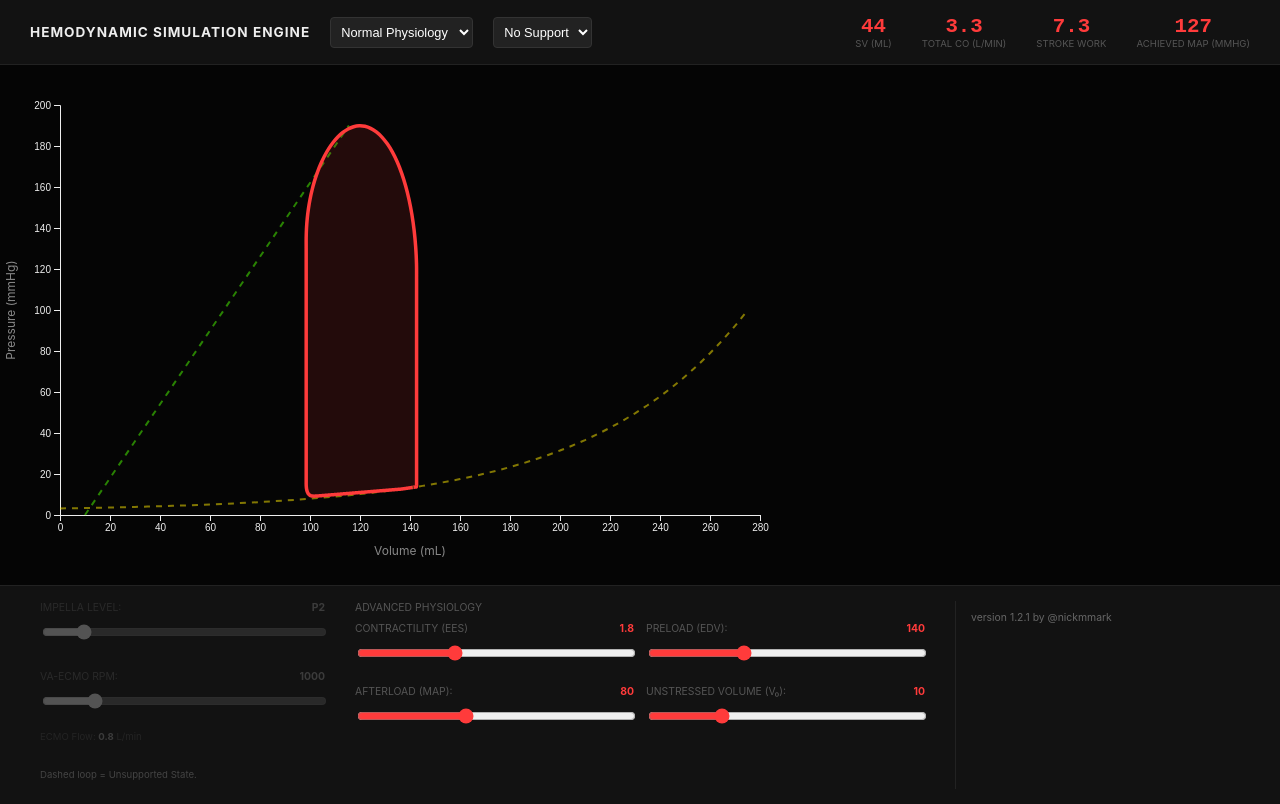
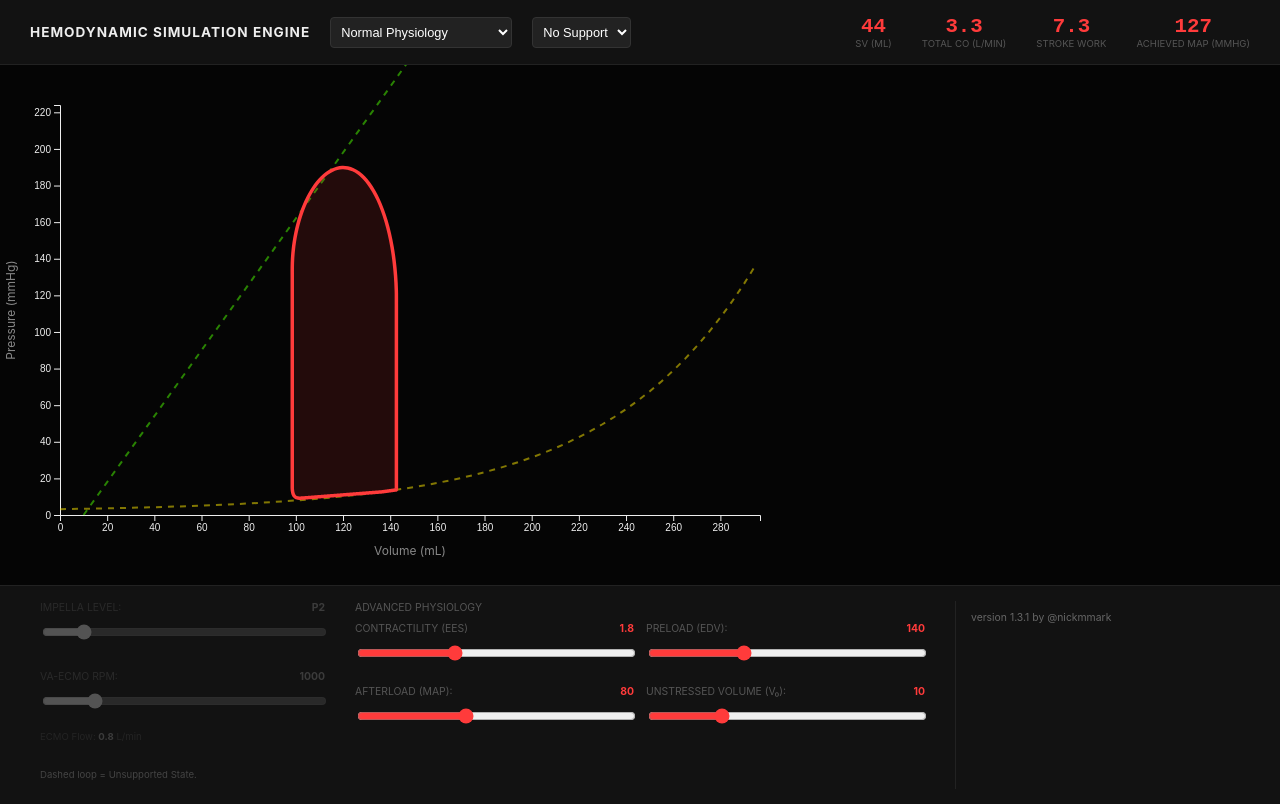
Before and after one commit to nickmmark/pressure-volume-loops, a plain HTML site: page index.html in a window 1280 px wide. Drawn offline with nearby package versions, Linux system fonts and the light colour scheme.

Commit message:
Add files via upload

```diff
--- a/index.html
+++ b/index.html
@@ -62,6 +62,10 @@
         <select id="pathology-select">
             <option value="normal">Normal Physiology</option>
             <option value="hf">Severe Systolic HF</option>
+            <option value="dd">Severe Diastolic HF</option>
+            <option value="as">Severe Aortic Stenosis</option>
+            <option value="ai">Aortic Insufficiency</option>
+            <option value="amr">Acute Mitral Regurgitation</option>
         </select>
         <select id="device-select">
             <option value="none">No Support</option>
@@ -120,17 +124,24 @@
         </div>
     </div>
     <div style="border-left: 1px solid #222; padding-left: 15px;">
-        <p style="font-size: 0.65rem; color:#666;">version 1.2.1 by @nickmmark</p>
+        <p style="font-size: 0.65rem; color:#666;">version 1.3.1 by @nickmmark</p>
     </div>
 </div>
 
 <script>
     const pathologies = {
-        normal: { ees: 1.8, edv: 140, map: 80, v0: 10 },
-        hf: { ees: 0.6, edv: 230, map: 70, v0: 15 }
+        normal: { ees: 1.8, edv: 140, map: 80, v0: 10, edpvrScale: 1.0, edpvrSlope: 1.0, avObstruction: 1.0, aiRegurg: 0.0, mrRegurg: 0.0 },
+        hf: { ees: 0.6, edv: 230, map: 70, v0: 15, edpvrScale: 1.1, edpvrSlope: 1.05, avObstruction: 1.0, aiRegurg: 0.0, mrRegurg: 0.0 },
+
+        // CHANGE #2 (AS wider): increased EDV modestly to widen (increase SV/loop width) while keeping high MAP.
+        as: { ees: 1.6, edv: 200, map: 105, v0: 10, edpvrScale: 1.0, edpvrSlope: 1.0, avObstruction: 0.35, aiRegurg: 0.0, mrRegurg: 0.0 },
+
+        ai: { ees: 2.0, edv: 210, map: 70, v0: 8, edpvrScale: 1.0, edpvrSlope: 1.0, avObstruction: 1.0, aiRegurg: 0.18, mrRegurg: 0.0 },
+        amr: { ees: 1.7, edv: 190, map: 65, v0: 12, edpvrScale: 1.0, edpvrSlope: 1.0, avObstruction: 1.0, aiRegurg: 0.0, mrRegurg: 0.28 },
+        dd: { ees: 2.2, edv: 115, map: 95, v0: 22, edpvrScale: 1.55, edpvrSlope: 1.20, avObstruction: 1.0, aiRegurg: 0.0, mrRegurg: 0.0 }
     };
 
-    let state = { ...pathologies.normal, device: 'none', pLevel: 2, ecmoRPM: 1000 };
+    let state = { ...pathologies.normal, pathologyKey: 'normal', device: 'none', pLevel: 2, ecmoRPM: 1000 };
 
     const svgW = 800, svgH = 500, marg = { t: 40, r: 40, b: 50, l: 60 };
     const innerW = svgW - marg.l - marg.r, innerH = svgH - marg.t - marg.b;
@@ -141,8 +152,9 @@
     const x = d3.scaleLinear().domain([0, 280]).range([0, innerW]);
     const y = d3.scaleLinear().domain([0, 200]).range([innerH, 0]);
 
-    svg.append("g").attr("transform", `translate(0,${innerH})`).call(d3.axisBottom(x)).attr("class", "axis");
-    svg.append("g").call(d3.axisLeft(y)).attr("class", "axis");
+    // CHANGE #1 (dynamic plot scaling): tag axes so we can safely re-call them after domain changes.
+    svg.append("g").attr("transform", `translate(0,${innerH})`).call(d3.axisBottom(x)).attr("class", "axis x-axis");
+    svg.append("g").call(d3.axisLeft(y)).attr("class", "axis y-axis");
 
     svg.append("text")
         .attr("x", innerW / 2)
@@ -190,6 +202,14 @@
 
     function getPressure(v) { return 2 + 1.2 * Math.exp(0.016 * v); }
 
+    function getPressureWithConfig(v, config) {
+        // Allows pathology-specific diastolic stiffness (EDPVR) adjustments.
+        // Default behavior matches getPressure(v) when edpvrScale=1 and edpvrSlope=1.
+        const scale = (config && config.edpvrScale != null) ? config.edpvrScale : 1.0;
+        const slope = (config && config.edpvrSlope != null) ? config.edpvrSlope : 1.0;
+        return (2 * scale) + (1.2 * scale) * Math.exp(0.016 * slope * v);
+    }
+
     function closePoints(pts) {
         if (!pts || pts.length < 2) return pts;
         const first = pts[0];
@@ -232,7 +252,7 @@
         }
         if (device === 'impella') map -= (pLevel * 0.8);
 
-        let plaBase = getPressure(config.edv) + 1.5;
+        let plaBase = getPressureWithConfig(config.edv, config) + 1.5;
 
         if (device === 'impella') {
             plaBase = plaBase - pLevel * 0.9;
@@ -241,6 +261,14 @@
 
         const kFill = 22;
         const kAv   = 18;
+
+        // Valvular pathology modifiers (kept in the pathology config object)
+        // - avObstruction < 1 narrows effective aortic valve conductance (Aortic Stenosis)
+        // - aiRegurg adds diastolic regurg from Ao -> LV (Aortic Insufficiency)
+        // - mrRegurg adds systolic regurg from LV -> LA (Acute MR)
+        const kAvEff = kAv * ((config && config.avObstruction != null) ? config.avObstruction : 1.0);
+        const kAI = kAv * ((config && config.aiRegurg != null) ? config.aiRegurg : 0.0);
+        const kMR = kFill * ((config && config.mrRegurg != null) ? config.mrRegurg : 0.0);
 
         let kFillEff = kFill;
         if (device === 'ecmo') {
@@ -287,21 +315,27 @@
                         : 0.1;
 
                     let plv_el = Et * (v - config.v0);
-                    let plv = Math.max(plv_el, getPressure(v));
+                    let plv = Math.max(plv_el, getPressureWithConfig(v, config));
 
                     const pla = plaBase;
                     const qIn = (pla > plv) ? (pla - plv) * kFillEff : 0;
 
-                    const qOut = (plv > pao) ? (plv - pao) * kAv : 0;
+                    const qOut = (plv > pao) ? (plv - pao) * kAvEff : 0;
 
                     const qPump = qMax * pumpFrac(plv, pao);
 
-                    v += (qIn - qOut - qPump) * dt;
+                    // Valvular regurgitant flows (simple conductance-based approximations)
+                    // Aortic Insufficiency: diastolic backflow Ao -> LV (adds volume to LV)
+                    const qAI = (kAI > 0 && t >= ts && pao > plv) ? (pao - plv) * kAI : 0;
+                    // Acute Mitral Regurgitation: systolic backflow LV -> LA (reduces LV volume without raising Ao)
+                    const qMR = (kMR > 0 && t < ts && plv > pla) ? (plv - pla) * kMR : 0;
+
+                    v += (qIn - qOut - qPump + qAI - qMR) * dt;
 
                     const runoff = (pao - map) / R_runoff;
 
                     const Ceff = effectiveCompliance(C_ao, pao);
-                    pao += ((qOut + qPump + qECMO) - runoff) / Ceff * dt;
+                    pao += ((qOut + qPump + qECMO - qAI) - runoff) / Ceff * dt;
 
                     v = clamp(v, 5, 320);
                     pao = clamp(pao, 20, 200);
@@ -377,33 +411,71 @@
     }
 
     function update() {
-        const line = d3.line()
-            .x(d => x(d.v))
-            .y(d => y(d.p))
-            .curve(d3.curveCatmullRom.alpha(0.05));
-
         updateDeviceControlUI();
 
         const ecmoFlow = ecmoFlowLminFromRPM(state.ecmoRPM);
         d3.select("#ecmo-val").text(state.ecmoRPM);
         d3.select("#ecmo-flow").text(ecmoFlow.toFixed(1));
 
+        // Compute loops first (so we can auto-fit axes if needed)
         const ghostPts = solveLoop(state, 'none', 0, 0);
+        const pts = solveLoop(state, state.device, state.pLevel, state.ecmoRPM);
+
+        // CHANGE #1 (dynamic plot scaling): expand domains if the loop exceeds the current plot range.
+        // Keeps baseline minimums so "normal" still looks consistent, but AS (high pressure) won't clip.
+        const maxVAll = Math.max(
+            280,
+            (d3.max(pts, d => d.v) != null ? d3.max(pts, d => d.v) : 280),
+            (d3.max(ghostPts, d => d.v) != null ? d3.max(ghostPts, d => d.v) : 280)
+        );
+        const maxPAll = Math.max(
+            200,
+            (d3.max(pts, d => d.p) != null ? d3.max(pts, d => d.p) : 200),
+            (d3.max(ghostPts, d => d.p) != null ? d3.max(ghostPts, d => d.p) : 200),
+            190
+        );
+
+        const xMax = Math.min(360, maxVAll * 1.06);
+        const yMax = Math.min(420, maxPAll * 1.12);
+
+        x.domain([0, Math.max(280, xMax)]);
+        y.domain([0, Math.max(200, yMax)]);
+
+        // Re-render axes with updated domains
+        svg.select(".x-axis").call(d3.axisBottom(x));
+        svg.select(".y-axis").call(d3.axisLeft(y));
+
+        const line = d3.line()
+            .x(d => x(d.v))
+            .y(d => y(d.p))
+            .curve(d3.curveCatmullRom.alpha(0.05));
+
+        // 1. Ghost Loop (Baseline with NO device)
         const ghostDrawPts = closePoints(ghostPts);
         ghost.attr("d", line(ghostDrawPts))
              .style("display", state.device === 'none' ? 'none' : 'block');
 
-        const pts = solveLoop(state, state.device, state.pLevel, state.ecmoRPM);
+        // 2. Active Loop
         const drawPts = closePoints(pts);
         active.transition().duration(250).attr("d", line(drawPts));
 
+        // 3. Boundaries (must be redrawn after rescale)
+
+        // Original ESPVR drawing (kept for reference)
+        // espvrPath
+        //     .attr("x1", x(state.v0)).attr("y1", y(0))
+        //     .attr("x2", x(190/state.ees+state.v0)).attr("y2", y(190));
+
+        // UPDATED: extend ESPVR beyond the visible plot so it never appears truncated.
+        const espvrPmax = y.domain()[1] * 1.35; // intentionally beyond domain -> drawn off-screen
         espvrPath
             .attr("x1", x(state.v0)).attr("y1", y(0))
-            .attr("x2", x(190/state.ees+state.v0)).attr("y2", y(190));
+            .attr("x2", x((espvrPmax / state.ees) + state.v0)).attr("y2", y(espvrPmax));
 
-        const edpPts = d3.range(0, 280, 5).map(v => ({ v, p: getPressure(v) }));
+        const edpPts = d3.range(0, x.domain()[1], 5).map(v => ({ v, p: getPressureWithConfig(v, state) }));
         edpvrPath.attr("d", d3.line().x(d => x(d.v)).y(d => y(d.p))(edpPts));
 
+        // 4. Readouts
         const maxV = d3.max(pts, d => d.v), minV = d3.min(pts, d => d.v);
         const sv = maxV - minV;
         d3.select("#m-sv").text(Math.round(sv));
@@ -473,7 +545,7 @@
     }
 
     d3.select("#pathology-select").on("change", function() {
-        state = { ...state, ...pathologies[this.value] };
+        state = { ...state, ...pathologies[this.value], pathologyKey: this.value };
         syncSliders();
         update();
     });
```
Also changed, not shown: demo2.gif (added).
